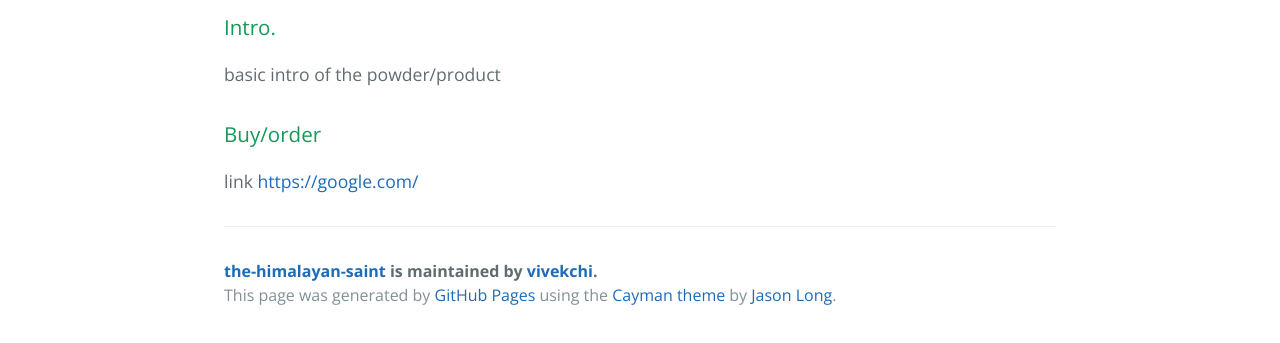
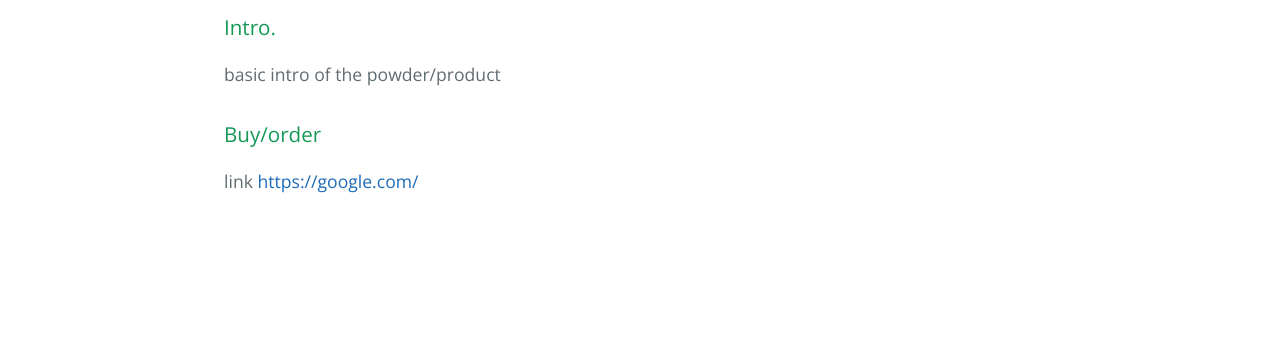
Before and after one commit to vivekchi/the-himalayan-saint, a plain HTML site: page index.html in a window 1280 px wide. Shown: the part 421-764 px from the top of the page. Drawn offline with nearby package versions, Linux system fonts and the light colour scheme.

Commit message:
Second commit

```diff
--- a/index.html
+++ b/index.html
@@ -29,11 +29,7 @@
 
 <p>link <a href="https://google.com/">https://google.com/</a></p>
 
-      <footer class="site-footer">
-        <span class="site-footer-owner"><a href="https://github.com/vivekchi/the-himalayan-saint">the-himalayan-saint</a> is maintained by <a href="https://github.com/vivekchi">vivekchi</a>.</span>
 
-        <span class="site-footer-credits">This page was generated by <a href="https://pages.github.com">GitHub Pages</a> using the <a href="https://github.com/jasonlong/cayman-theme">Cayman theme</a> by <a href="https://twitter.com/jasonlong">Jason Long</a>.</span>
-      </footer>
 
     </section>
 
```
